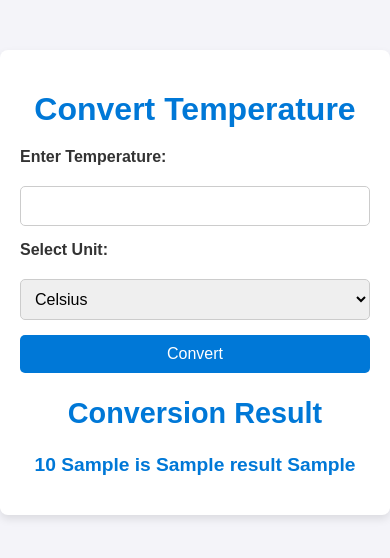
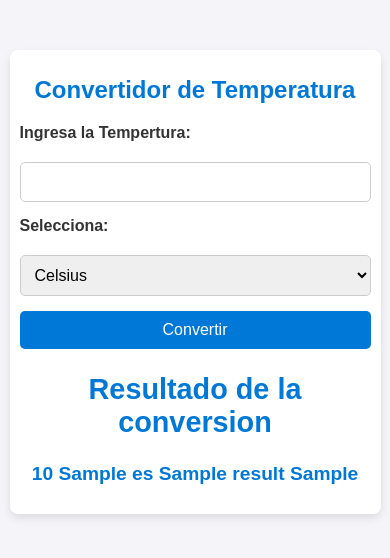
Before and after one commit to JeonliPg/temperature-converter, a Flask app: template templates/index.html in a window 390 px wide. Shown: the top 558 px of the page. Run offline with Flask 3, Linux system fonts and the light colour scheme; the template is opened without the code that fills it: most values are stand-ins (such as "Sample title", 1, 10 or a date in 2020).

Commit message:
Initial commit

```diff
--- a/static/styles.css
+++ b/static/styles.css
@@ -70,3 +70,17 @@ button:hover {
     font-weight: bold;
     color: #0078D7;
 }
+@media (max-width: 600px) {
+    .container {
+        width: 90%;
+        padding: 10px;
+    }
+
+    h1 {
+        font-size: 1.5rem;
+    }
+
+    button {
+        font-size: 1rem;
+    }
+}
--- a/templates/index.html
+++ b/templates/index.html
@@ -8,22 +8,22 @@
 </head>
 <body>
     <div class="container">
-        <h1>Convert Temperature</h1>
+        <h1>Convertidor de Temperatura</h1>
         <form action="/convert" method="POST">
-            <label for="temperature">Enter Temperature:</label>
+            <label for="temperature">Ingresa la Tempertura:</label>
             <input type="number" id="temperature" name="temperature" step="0.01" required>
-            <label for="unit">Select Unit:</label>
+            <label for="unit">Selecciona:</label>
             <select id="unit" name="unit">
                 <option value="C">Celsius</option>
                 <option value="F">Fahrenheit</option>
             </select>
-            <button type="submit">Convert</button>
+            <button type="submit">Convertir</button>
         </form>
 
         {% if result is not none %}
             <div class="result">
-                <h2>Conversion Result</h2>
-                <p>{{ original_temp }} {{ original_unit }} is {{ result }} {{ converted_unit }}</p>
+                <h2>Resultado de la conversion</h2>
+                <p>{{ original_temp }} {{ original_unit }} es {{ result }} {{ converted_unit }}</p>
             </div>
         {% endif %}
     </div>
```
